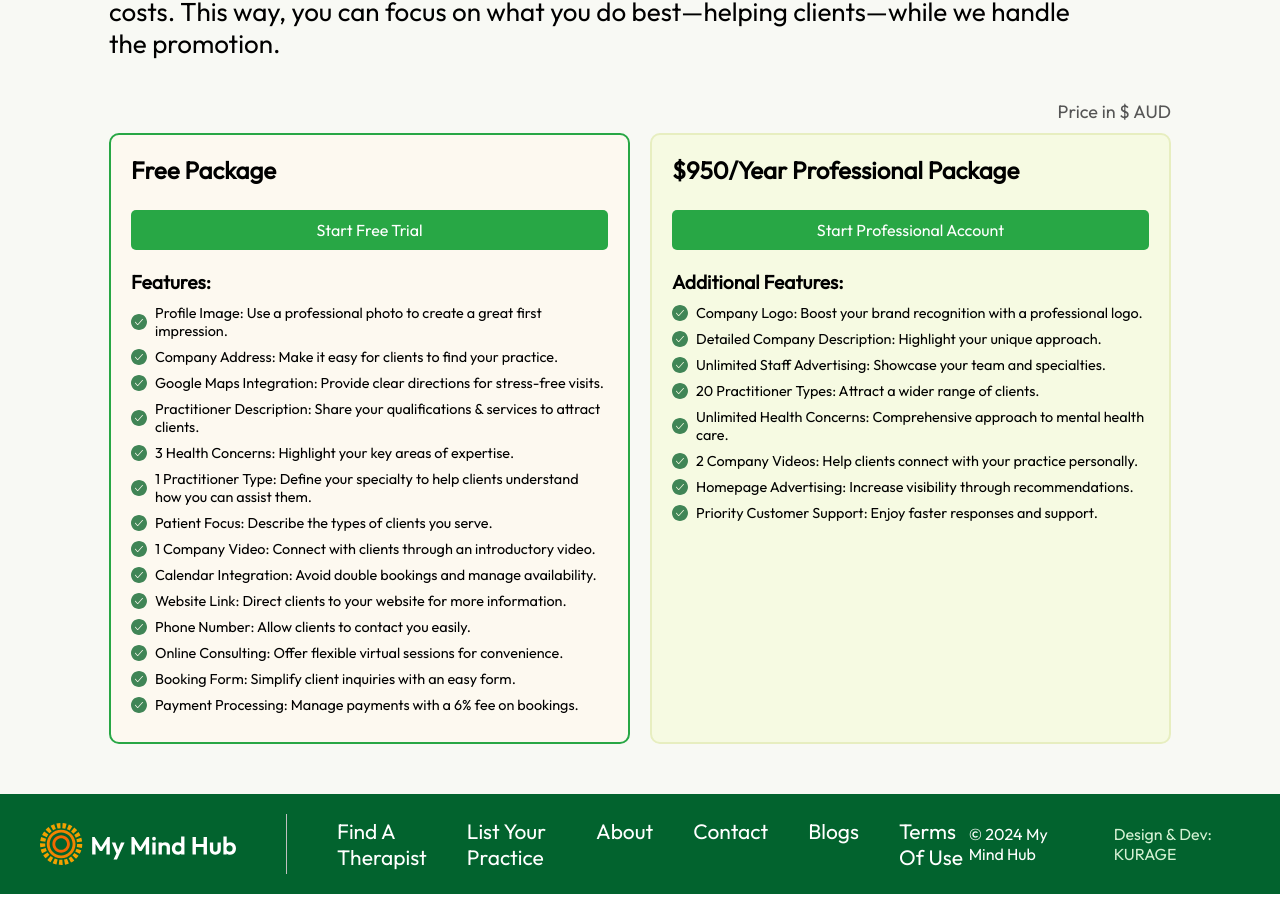
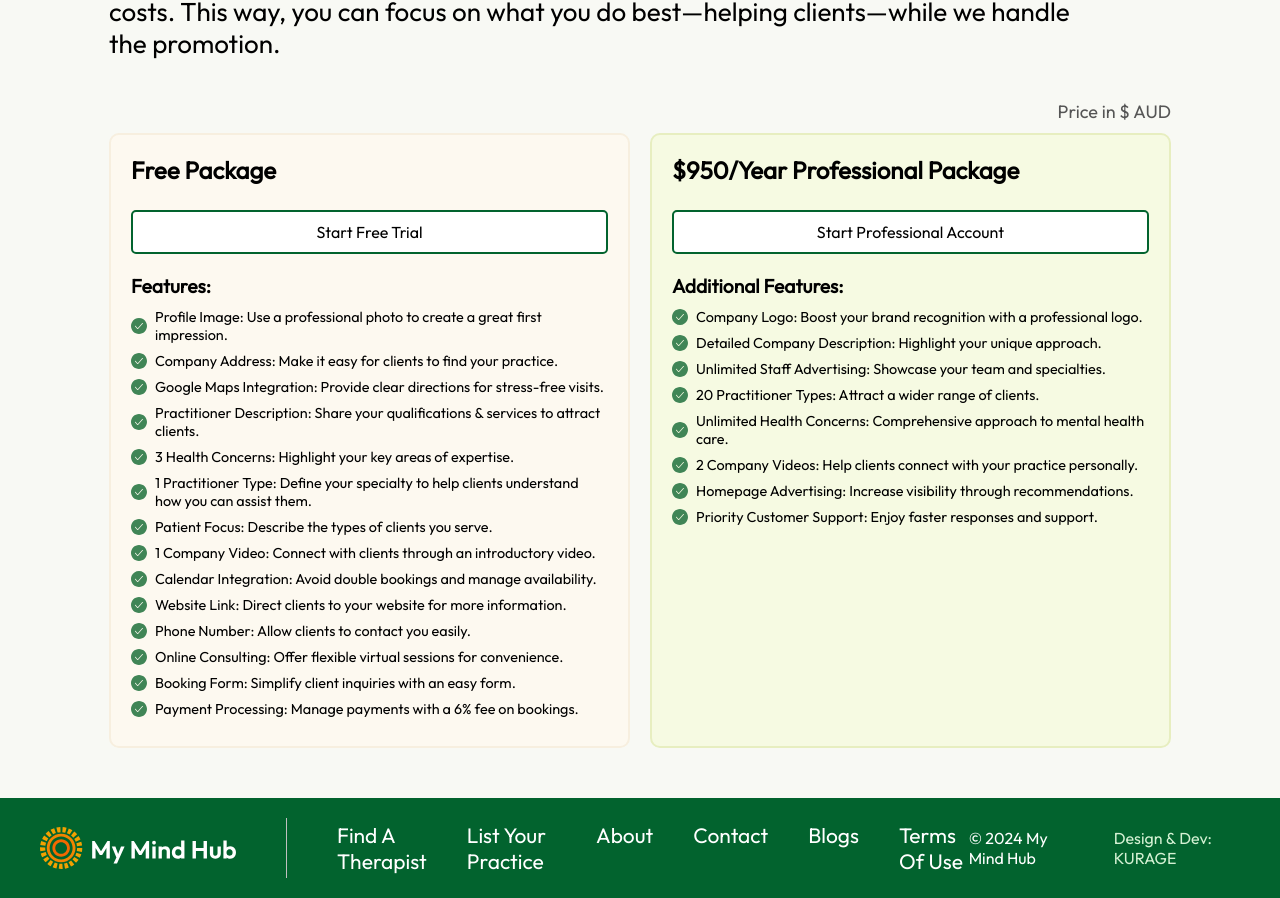
Before and after one commit to vidwanns/my_mind_hub, a Next.js app: page /list-your-practice in a window 1280 px wide. Shown: the part 3998-4896 px from the top of the page. Built offline with nearby package versions, Linux system fonts and the light colour scheme.

Commit message:
Update fourthSection.css

```diff
--- a/src/styles/list-your-practice-css/fourthSection.css
+++ b/src/styles/list-your-practice-css/fourthSection.css
@@ -53,7 +53,7 @@
 }
 
 .free-package {
-  border: 2px solid #28a745;
+  border: 2px solid #F7EFDF;
   background-color: #FDF9F0;
 }
 
@@ -69,8 +69,8 @@
 }
 
 .package-btn {
-  background-color: #28a745;
-  color: #fff;
+  background-color: #fff;
+  color: #000;
   border: none;
   border-radius: 5px;
   padding: 10px;
@@ -78,18 +78,20 @@
   cursor: pointer;
   margin: 10px 0 20px;
   transition: background-color 0.3s ease;
+  border: 2px solid #02632e;
 }
 
 .pro-package .package-btn {
-  background-color: #28a745;
+  background-color: #fff;
 }
 
 .package-btn:hover {
-  background-color: #02632e; /* Darker green for hover */
+  background-color: #02632e;
+  color: #fff;
 }
 
 .pro-package .package-btn:hover {
-  background-color: #02632e; /* Darker orange for hover */
+  background-color: #02632e;
 }
 
 .features-title {
```
